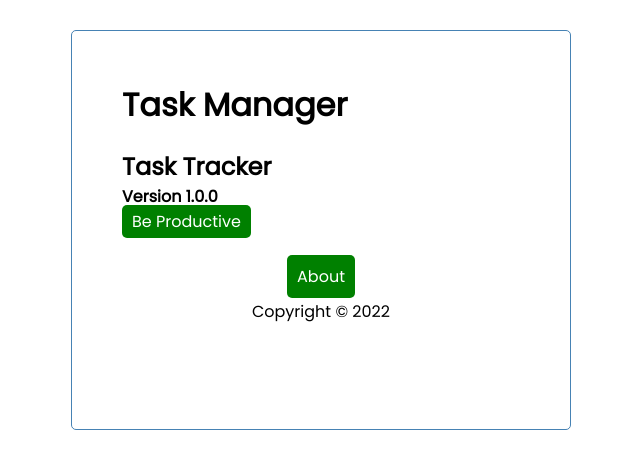
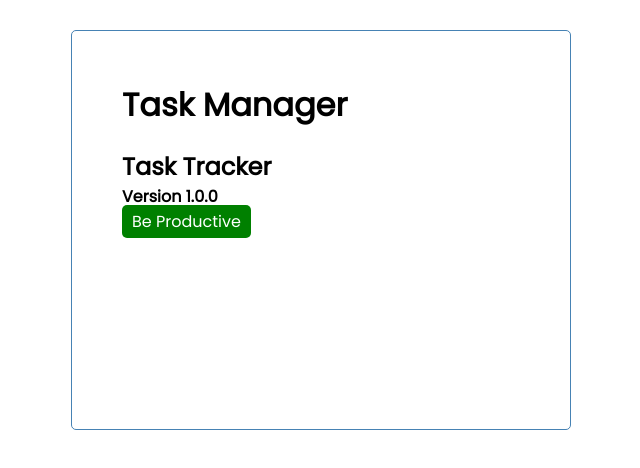
Before and after one commit to leungwoo/Task-Manager-Application, an Angular app: page /about in a window 1280 px wide. Shown: the top 468 px of the page, without its empty margins (319-959 px from the left). Built offline with nearby package versions, Linux system fonts and the light colour scheme.

Commit message:
About button removed from About page after clicked

```diff
--- a/src/app/components/footer/footer.component.html
+++ b/src/app/components/footer/footer.component.html
@@ -1,4 +1,4 @@
-<div class="footer">
+<div *ngIf="hasAbout('/')" class="footer">
   <a class="btnabout" routerLink="about">About</a>
   <br />
   <p class="copyright">Copyright &copy; 2022</p>
--- a/src/app/components/footer/footer.component.ts
+++ b/src/app/components/footer/footer.component.ts
@@ -1,15 +1,16 @@
 import { Component, OnInit } from '@angular/core';
+import { Router } from '@angular/router';
 
 @Component({
   selector: 'app-footer',
   templateUrl: './footer.component.html',
-  styleUrls: ['./footer.component.css']
+  styleUrls: ['./footer.component.css'],
 })
 export class FooterComponent implements OnInit {
+  constructor(private router: Router) {}
 
-  constructor() { }
-
-  ngOnInit(): void {
+  ngOnInit(): void {}
+  hasAbout(route: string) {
+    return this.router.url === route;
   }
-
 }
```
